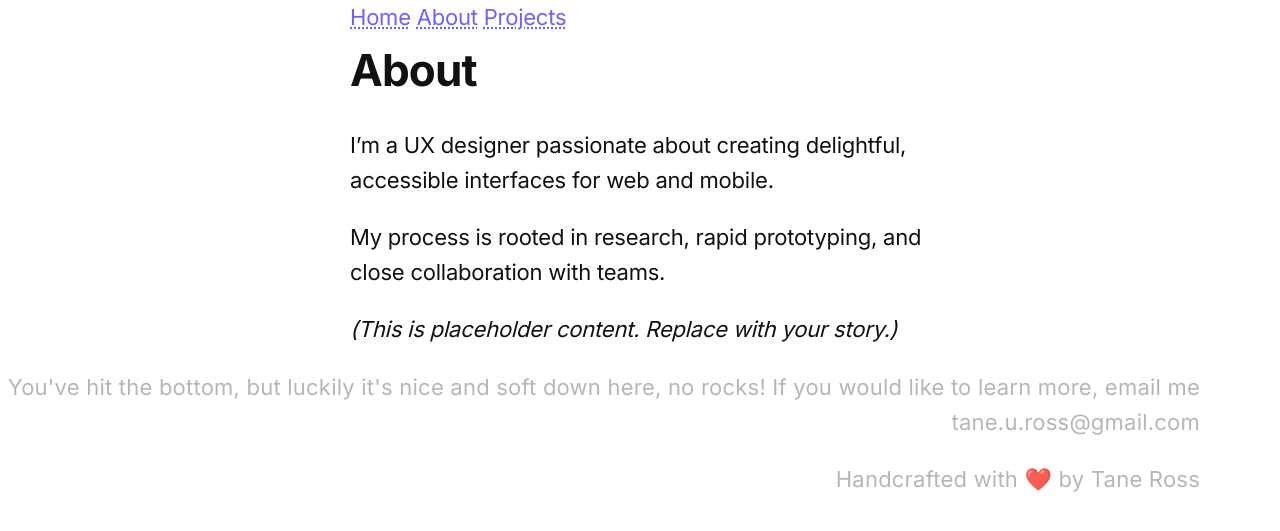
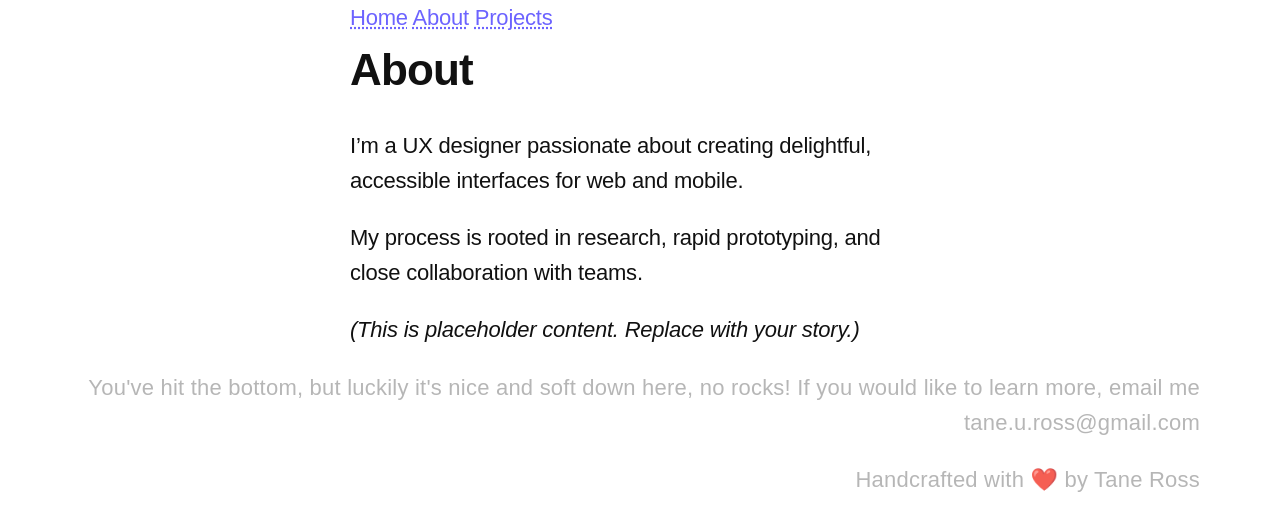
Before and after one commit to projekt2050/Portfolio, a Jekyll site: the page built from about.md, in a window 1280 px wide. Shown: the top 531 px of the page. Built offline with Jekyll 4.4.1, drawn with Linux system fonts in a browser that asks for light colours.

Commit message:
Update main.css

```diff
--- a/assets/main.css
+++ b/assets/main.css
@@ -6,7 +6,7 @@ html, body {
   padding: 0;
   background: #fff;
   color: #111;
-  font-family: 'Inter', Arial, sans-serif;
+  font-family: "Montserrat", Arial, sans-serif;
   font-size: 22px;
   line-height: 1.6;
   letter-spacing: -0.01em;
```
